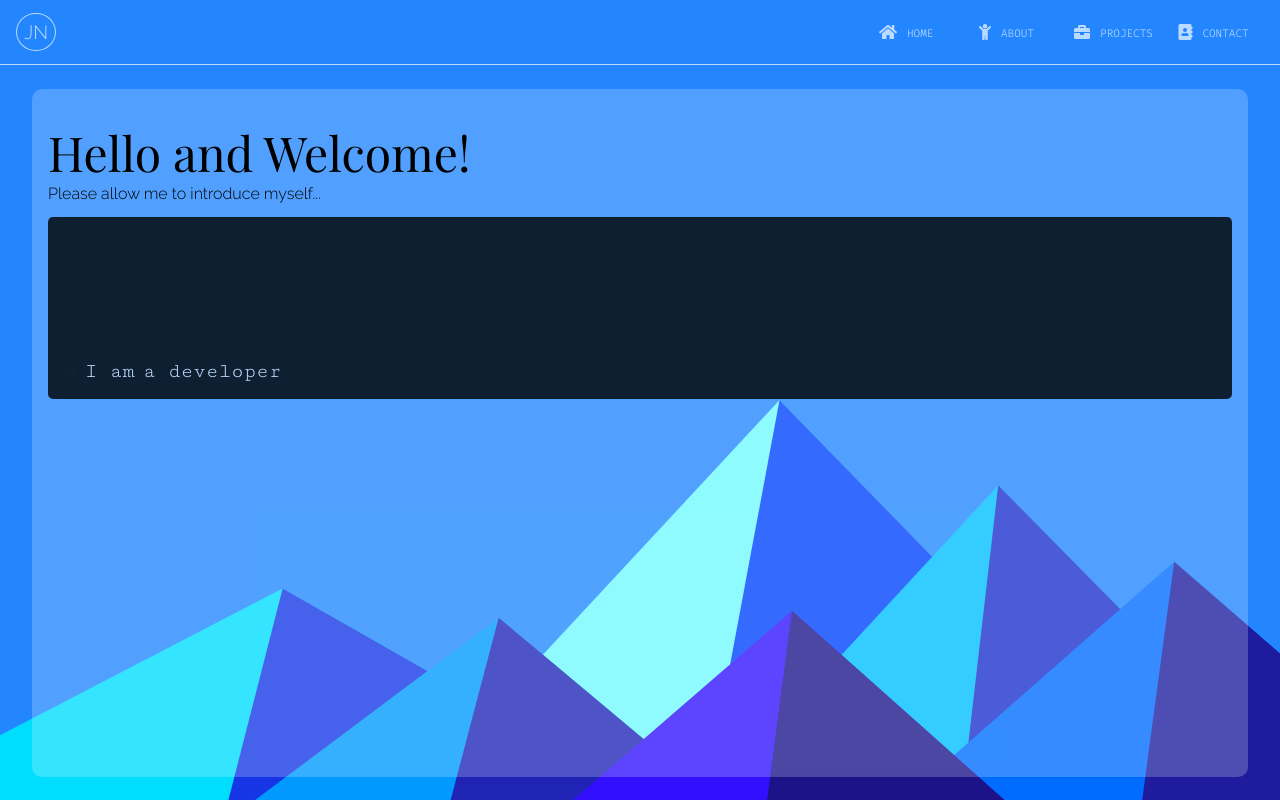
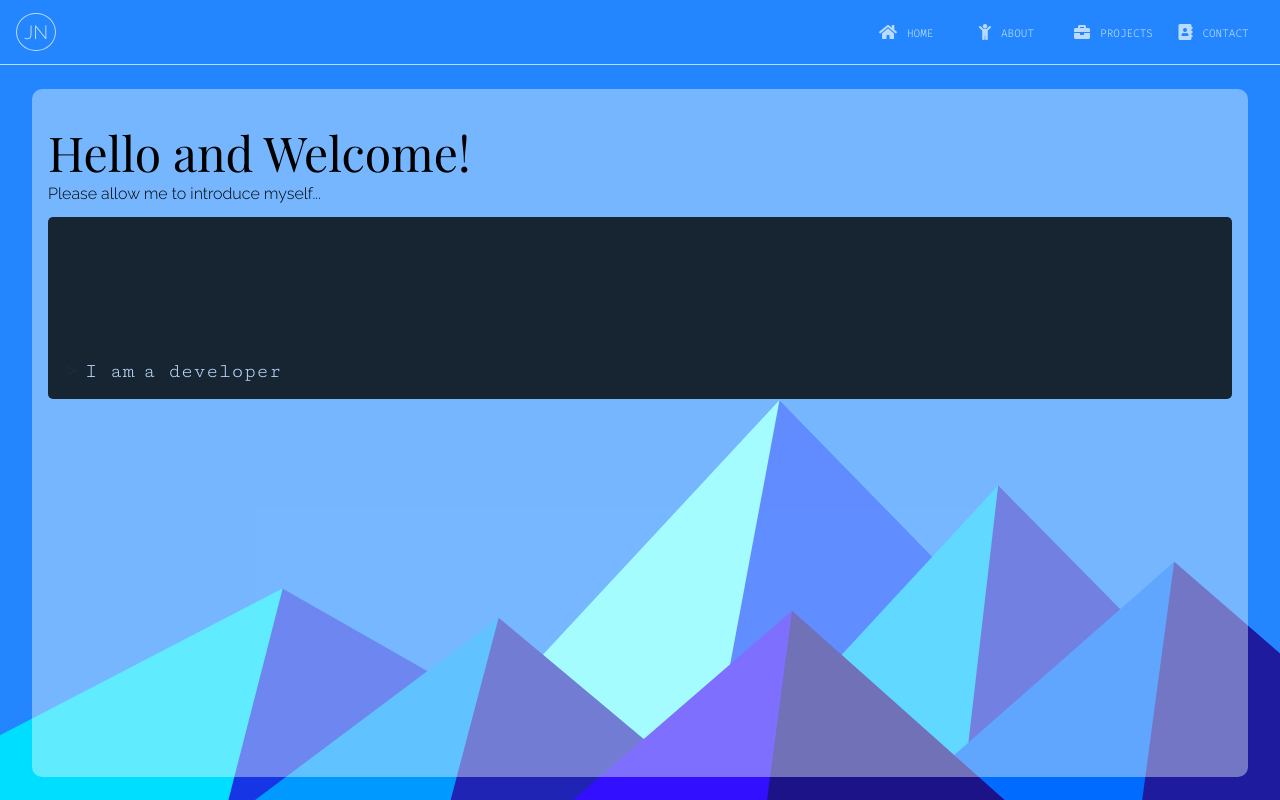
Before and after one commit to jason-nordheim/personal-website, a React (Create React App) app: page / in a window 1280 px wide. Built offline with nearby package versions, Linux system fonts and the light colour scheme; a web font is replaced by a local one.

Commit message:
changed class name from 'cta' to 'hero'

```diff
--- a/src/components/App.css
+++ b/src/components/App.css
@@ -88,8 +88,9 @@ p {
   align-items: baseline;
   margin: 1.5rem auto;
   padding: 1.5rem 1rem;
-  background-color: rgba(240, 255, 255, 0.221);
+  background-color: rgba(240, 255, 255, 0.4);
   border-radius: 10px;
+  z-index: 0;
 }
 
 
@@ -100,19 +101,19 @@ p {
   height: 100%;
   width: 100%;
 }
-.home .cta, .home .cta-wrapper, .home .Typewriter, .home .Typewriter__cursor, .home .Typewriter .Typewriter__wrapper, .home .blink, .home span {
+.home .hero, .home .hero-wrapper, .home .Typewriter, .home .Typewriter__cursor, .home .Typewriter .Typewriter__wrapper, .home .blink, .home span {
   font-family: 'Cutive Mono', monospace;
   transition: all 0.2s ease-in-out;
   font-weight: var(--desktop-font-weight);
-  font-stretch: condensed;
+  font-stretch: ultra-condensed;
   z-index: 0;
 }
-.home .cta-wrapper {
+.home .hero-wrapper {
   display: flex;
   width: 100%;
   place-content: center;
 }
-.home .cta {
+.home .hero {
   background-color: rgba(0, 0, 0, 0.803);
   color: #bfdcff;
   padding: 1rem 1rem;
@@ -133,6 +134,7 @@ p {
   font-stretch: ultra-condensed;
 }
 .home .blink {
+  font-weight: 800;
   color: #03ee3eda;
   animation-play-state: running;
   animation: flash;
@@ -142,9 +144,6 @@ p {
 }
 
 /* Navbar */
-.page {
-  z-index: 0;
-}
 .navbar div, .navbar span, .navbar p, .navbar-items, .navbar-logo {
   font-family: "Fira Code", monospace;
   z-index: 1;
@@ -246,7 +245,7 @@ p {
 }
 
 @media screen and (max-width: 550px) {
-  .home .cta, .home .cta-wrapper, .home .Typewriter, .home .Typewriter__cursor, .home .Typewriter .Typewriter__wrapper, .home .blink, .home span {
+  .home .hero, .home .cta-wrapper, .home .Typewriter, .home .Typewriter__cursor, .home .Typewriter .Typewriter__wrapper, .home .blink, .home span {
       font-weight: 400;
       font-size: calc(var(--desktop-font-size) * 0.8);
       font-stretch: ultra-condensed;
--- a/src/components/pages/home/Hero.js
+++ b/src/components/pages/home/Hero.js
@@ -6,11 +6,11 @@ import { intros } from '../../../data/about'
 export const Hero = () => {
     const descriptors = intros.map(x => x.typewriter)
     return (
-        <div className="cta-wrapper">
-        <div className="cta no-select">
+        <div className="hero-wrapper">
+        <div className="hero no-select">
         <span className="blink">{">"}</span>
         <span>I am </span>
-        <Typewriter className="cta" options={{
+        <Typewriter className="hero" options={{
               strings: descriptors,
               delay: typewriterSpeed,
               cursor: '▎',
```
